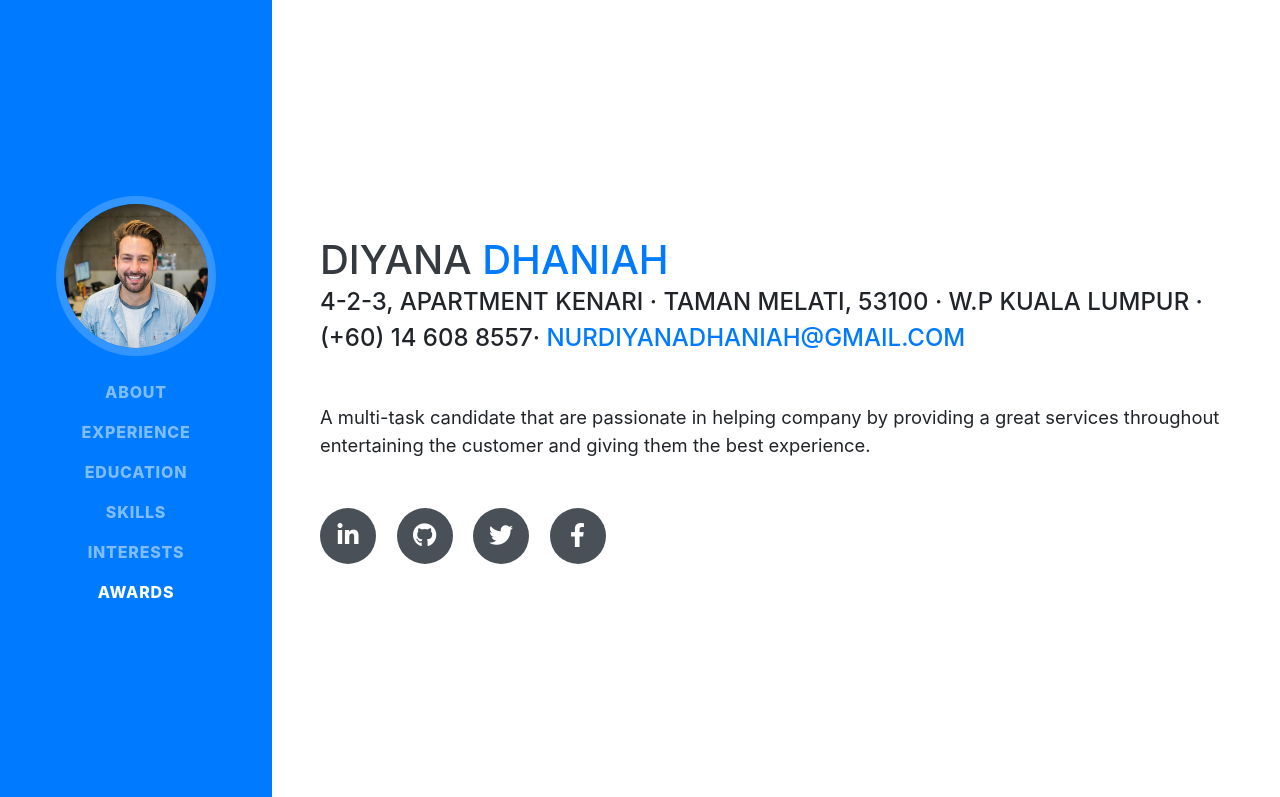
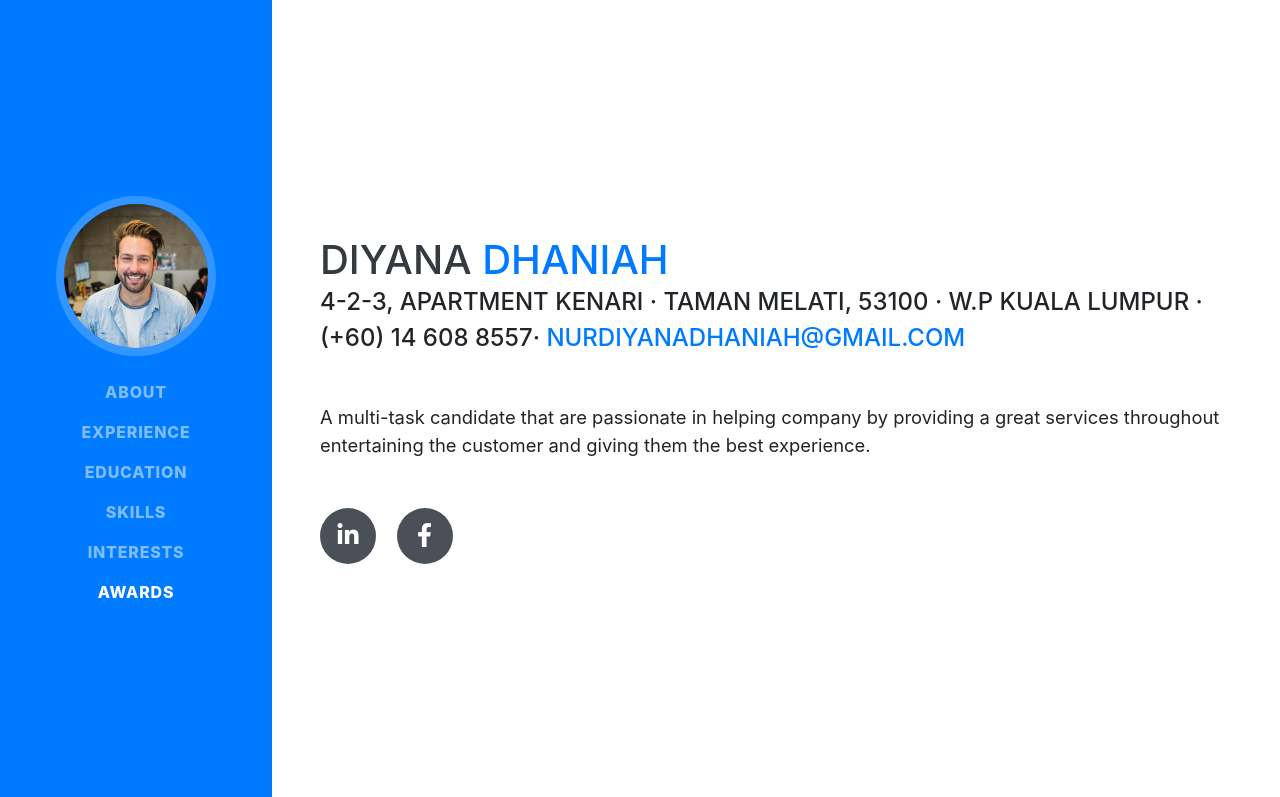
Before and after one commit to smuzzameer/smuzzameer12.github.io, a website with bundled scripts: page index.html in a window 1280 px wide. Shown: the top 797 px of the page. Built offline with nearby package versions, Linux system fonts and the light colour scheme; a web font is replaced by a local one.

Commit message:
Update index.html

```diff
--- a/index.html
+++ b/index.html
@@ -79,12 +79,7 @@
           <a href="#">
             <i class="fab fa-linkedin-in"></i>
           </a>
-          <a href="#">
-            <i class="fab fa-github"></i>
-          </a>
-          <a href="#">
-            <i class="fab fa-twitter"></i>
-          </a>
+
           <a href="#">
             <i class="fab fa-facebook-f"></i>
           </a>
@@ -108,9 +103,6 @@
                   least 4 out of 5 stars</li>
                 <li>Cumulative views for videos as Key Opinion Leaders
                   in Twitter 22.5K in a span of three weeks.
-                </li>
-                <li>Assisted SEO team on having double traffic on
-                  website by creating contents.
                 </li>
                 <li>Assisted SEO team on having double traffic on
                   website by creating contents.
```
